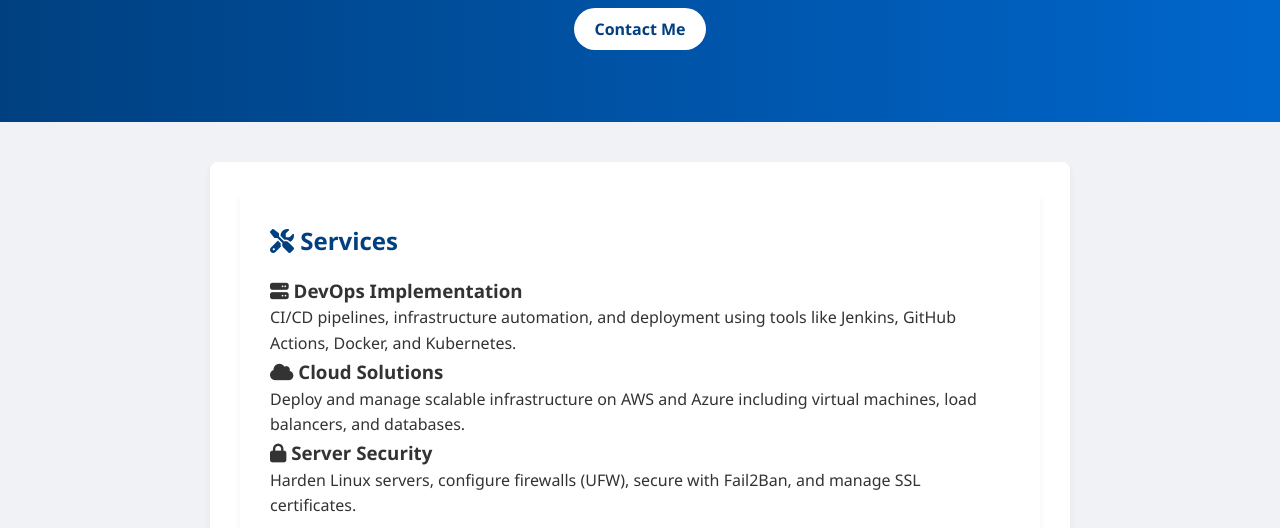
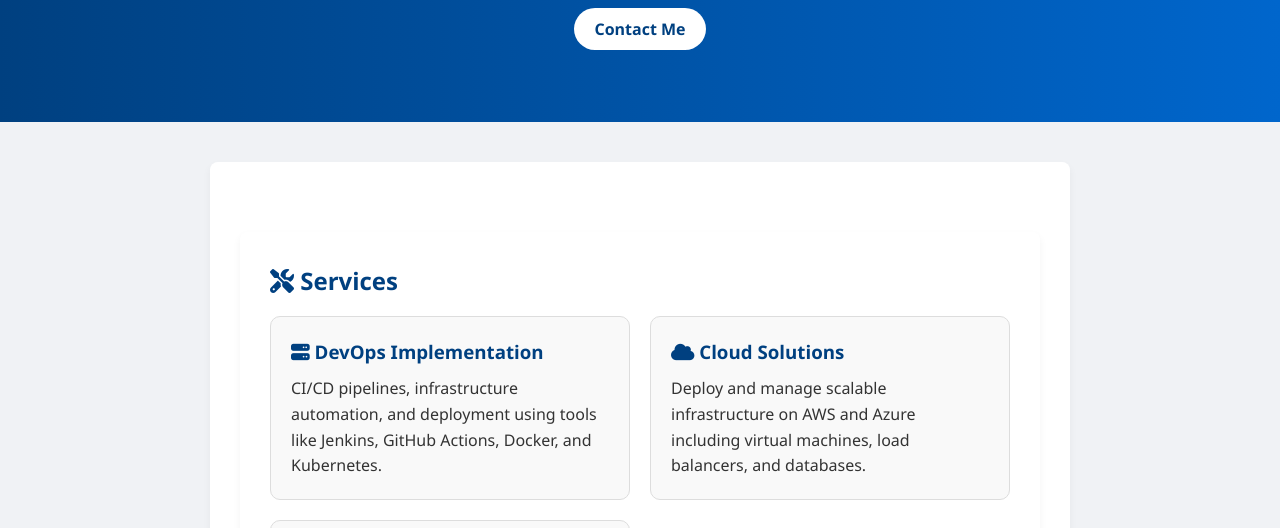
Before and after one commit to ibrarkhann/ibrar-portfolio, a plain HTML site: page index.html in a window 1280 px wide. Shown: the part 201-729 px from the top of the page. Drawn offline with Linux system fonts and the light colour scheme.

Commit message:
changes in style.css

```diff
--- a/style.css
+++ b/style.css
@@ -92,3 +92,32 @@ footer {
     transform: translateY(0);
   }
 }
+
+
+.services {
+  margin-top: 40px;
+}
+
+.service-list {
+  display: grid;
+  grid-template-columns: repeat(auto-fit, minmax(250px, 1fr));
+  gap: 20px;
+}
+
+.service {
+  background: #f9f9f9;
+  padding: 20px;
+  border-radius: 10px;
+  border: 1px solid #ddd;
+  transition: transform 0.3s;
+}
+
+.service:hover {
+  transform: translateY(-5px);
+  box-shadow: 0 5px 15px rgba(0,0,0,0.1);
+}
+
+.service h3 {
+  color: #004080;
+  margin-bottom: 10px;
+}
```
